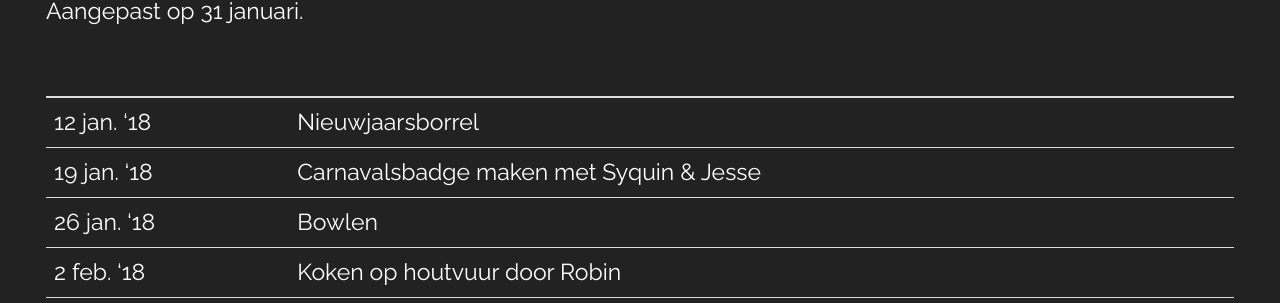
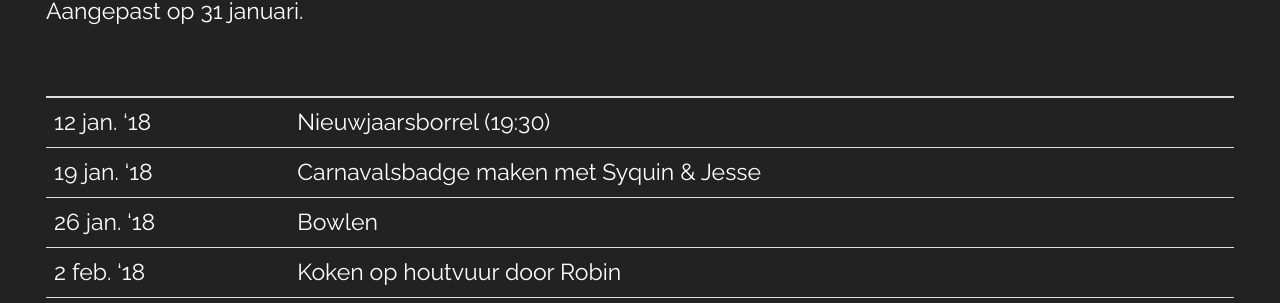
Before and after one commit to nognooitmeegemaakt/website, a Jekyll site: the page built from _agenda/stam.md, in a window 1280 px wide. Shown: the part 378-681 px from the top of the page. Built offline with Jekyll 4.4.1, drawn with Linux system fonts in a browser that asks for light colours; some web fonts are replaced.

Commit message:
Update stam.md Agenda through CMS
By Sander Laarhoven (162.158.111.39)

```diff
--- a/_agenda/stam.md
+++ b/_agenda/stam.md
@@ -12,7 +12,7 @@ Aangepast op 31 januari.
 
 | | |
 |---|---|
-| 12 jan. '18 | Nieuwjaarsborrel |
+| 12 jan. '18 | Nieuwjaarsborrel (19:30) |
 | 19 jan. '18 | Carnavalsbadge maken met Syquin & Jesse |
 | 26 jan. '18 | Bowlen |
 | 2 feb. '18 | Koken op houtvuur door Robin |
```
